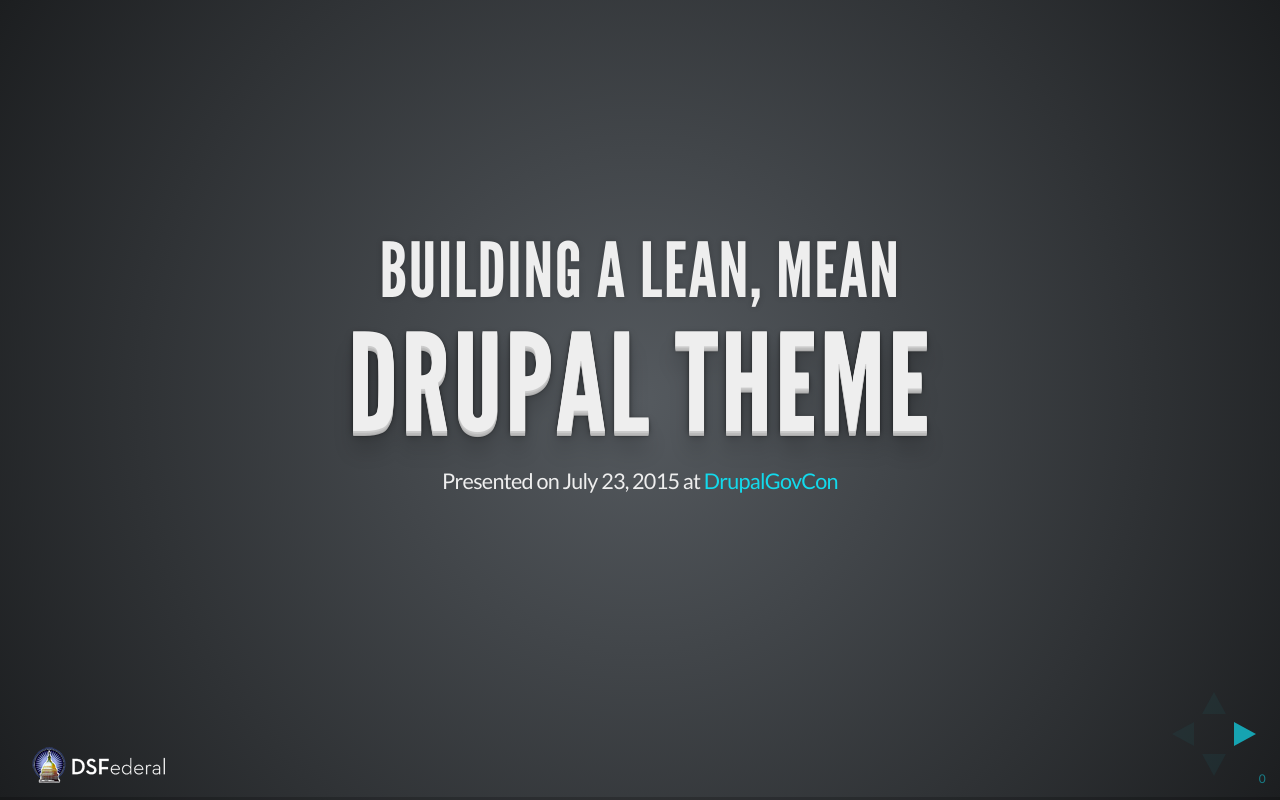
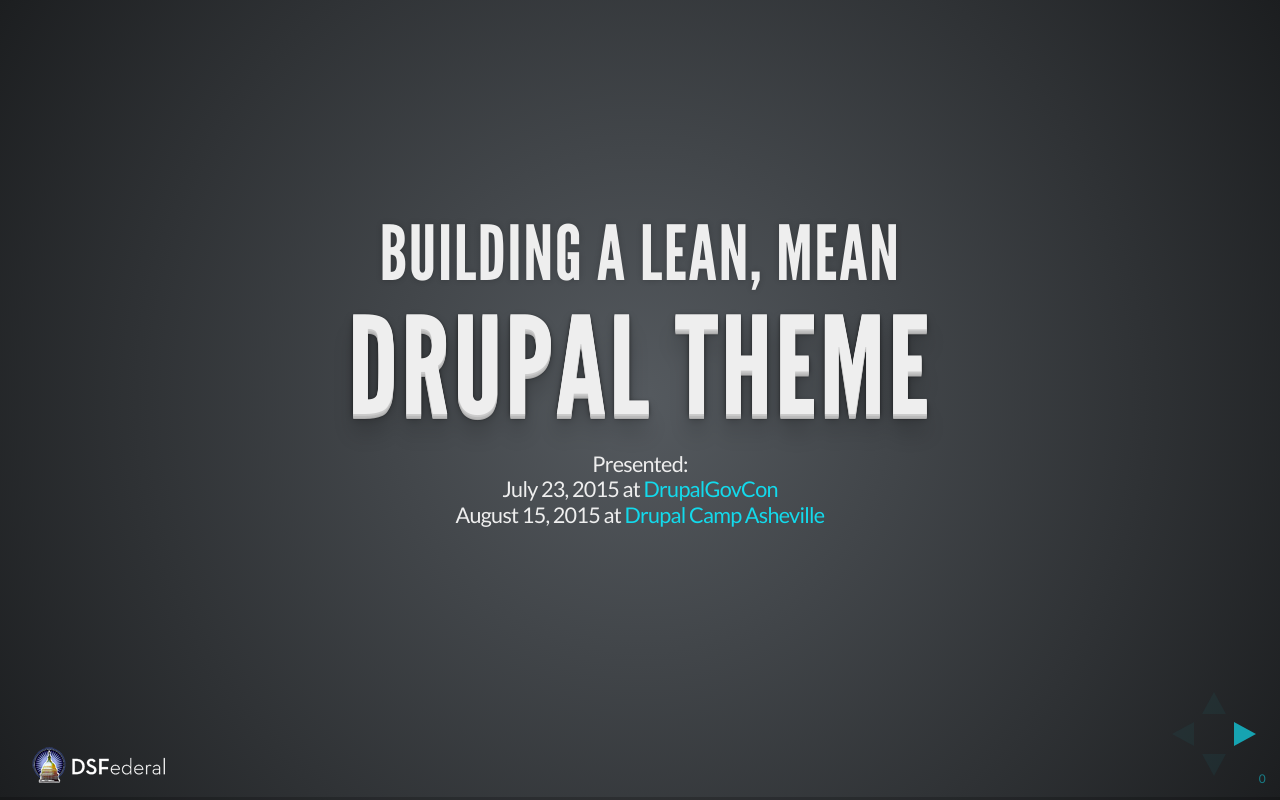
Before and after one commit to startinggravity/lean-drupal, a website: page index.html in a window 1280 px wide. Drawn offline with Linux system fonts and the light colour scheme.

Commit message:
add Asheville date

```diff
--- a/index.html
+++ b/index.html
@@ -40,9 +40,11 @@
             <h1>Drupal Theme</h1>
 
             <p>
-                <small>Presented on July 23, 2015 at <a
-                        href="https://www.drupalgovcon.org/drupal-govcon-2015/sessions/building-lean-mean-drupal-theme">DrupalGovCon
-                    </a></small>
+                <small>Presented:<br/>
+                    July 23, 2015 at <a href="https://www.drupalgovcon.org/drupal-govcon-2015/sessions/building-lean-mean-drupal-theme">DrupalGovCon
+                    </a><br/>
+                    August 15, 2015 at <a href="https://drupalasheville.com/drupal-camp-asheville-2015/sessions/building-lean-mean-drupal-theme" title="Drupal Camp Asheville">Drupal Camp Asheville</a><br/>
+                </small>
             </p>
             <aside class="notes">
                 Welcome.
@@ -281,7 +283,7 @@
 
         <!-- HTTP/2 -->
         <section id="obsolete" data-transition="slide" data-background-transition="slide" data-background="images/junk-yard-220055.jpg">
-            <h3 class="text-background lowered">Some of this information will be rendered obsolete by <a href="http://http2.github.io">HTTP/2</a></h3>
+            <h3 class="text-background lowered">Some of this information will be<br/>rendered obsolete by <a href="http://http2.github.io">HTTP/2</a></h3>
             <aside class="notes">
                 The HTTP/2 protocol is slowly being adopted, so some of the information like concurrent connections will be obsolete.
             </aside>
```
